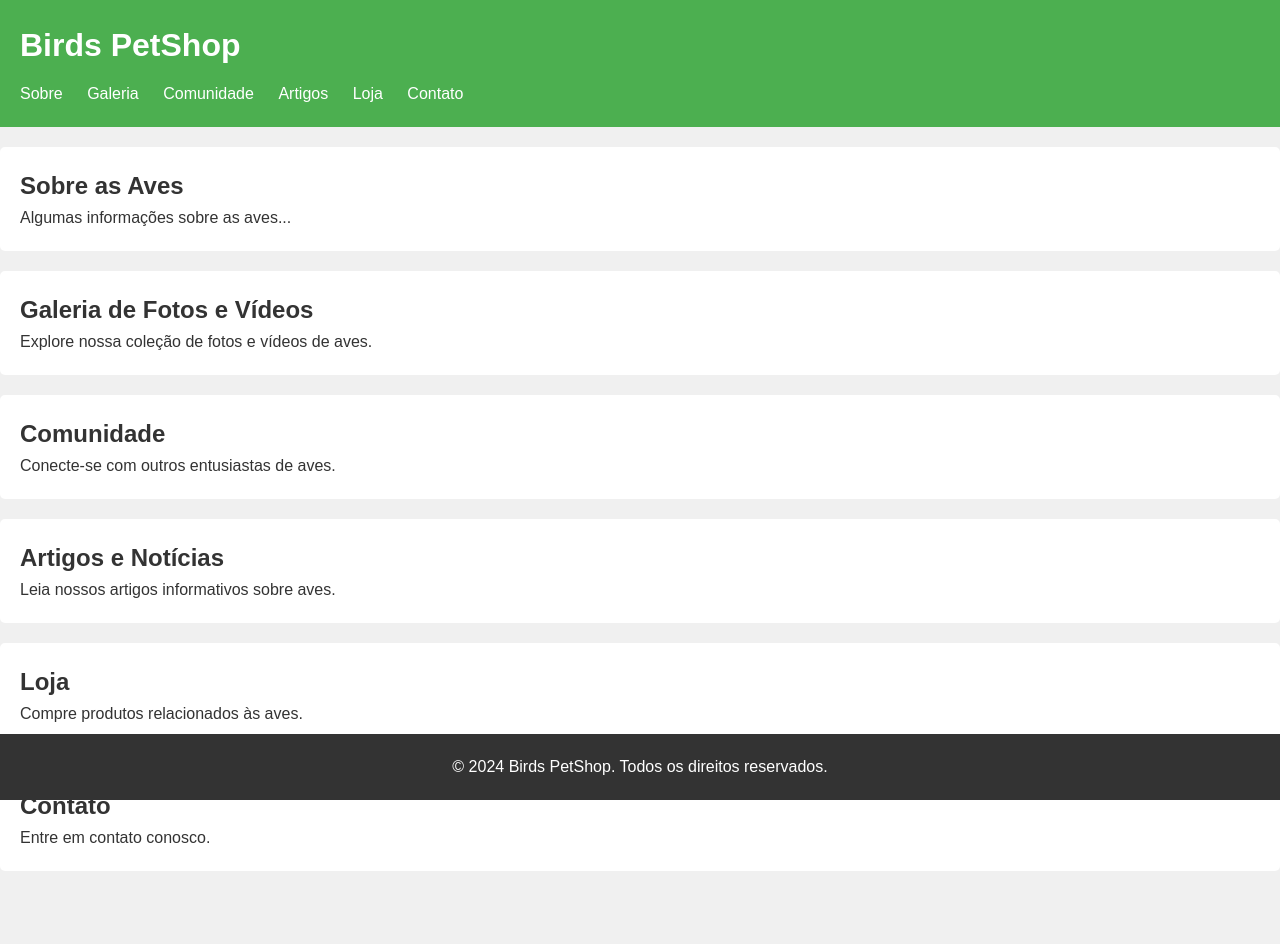
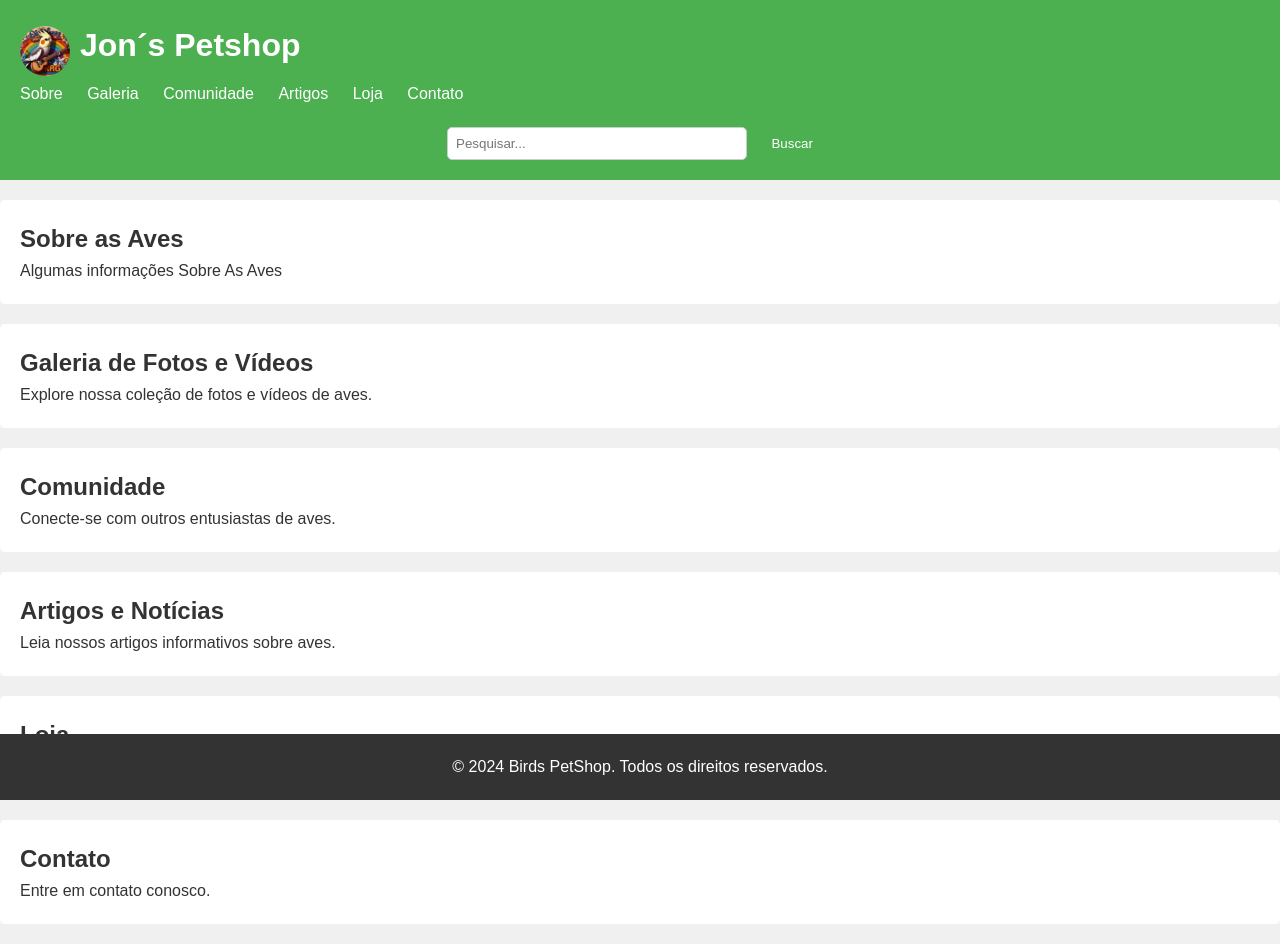
Before and after one commit to tata1808/Petshop-Para-Aves, a plain HTML site: page index.html in a window 1280 px wide. Before the commit the page ends 891 px from the top, so only its background shows below. Drawn offline with Linux system fonts and the light colour scheme.

Commit message:
jon´s petshop

```diff
--- a/assets/imagens/index.html
+++ b/index.html
@@ -1,5 +1,5 @@
 <!DOCTYPE html>
-<html lang="pt-BR">
+<html lang="pt-BR" data-bs-theme="dark">
 <head>
     <meta charset="UTF-8">
     <meta name="viewport" content="width=device-width, initial-scale=1.0">
@@ -8,7 +8,10 @@
 </head>
 <body>
     <header>
-        <h1>Birds PetShop</h1>
+        <div class="logo">
+            <img src="imagens/_8bf143ed-2f97-4bd2-8588-352983e9f2f2.jpg">
+            <h1>Jon´s Petshop</h1>
+        </div>
         <nav>
             <ul>
                 <li><a href="#sobre">Sobre</a></li>
@@ -19,11 +22,15 @@
                 <li><a href="#contato">Contato</a></li>
             </ul>
         </nav>
+        <form id="search-form" action="#" method="get">
+            <input type="text" id="search-input" placeholder="Pesquisar...">
+            <button type="submit">Buscar</button>
+        </form>
     </header>
 
     <section id="sobre">
         <h2>Sobre as Aves</h2>
-        <p>Algumas informações sobre as aves...</p>
+        <p>Algumas informações Sobre As Aves</p>
     </section>
 
     <section id="galeria">
@@ -54,5 +61,11 @@
     <footer>
         <p>&copy; 2024 Birds PetShop. Todos os direitos reservados.</p>
     </footer>
+    <script>
+        function toggleDarkMode() {
+            var body = document.body;
+            body.classList.toggle("dark-mode");
+        }
+    </script>
 </body>
 </html>
--- a/assets/imagens/style.css
+++ b/style.css
@@ -1,11 +1,10 @@
-/* Reset CSS básico */
 * {
     margin: 0;
     padding: 0;
     box-sizing: border-box;
 }
 
-/* Estilos gerais */
+
 body {
     font-family: Arial, sans-serif;
     background-color: #f0f0f0;
@@ -53,3 +52,47 @@ footer {
     bottom: 0;
     width: 100%;
 }
+#search-form {
+    margin-top: 20px;
+    text-align: center;
+}
+
+#search-input {
+    padding: 8px;
+    width: 300px;
+    border: 1px solid #ccc;
+    border-radius: 5px;
+}
+
+#search-input:focus {
+    outline: none;
+    border-color: #4caf50;
+}
+
+#search-form button {
+    padding: 8px 20px;
+    background-color: #4caf50;
+    color: #fff;
+    border: none;
+    border-radius: 5px;
+    cursor: pointer;
+}
+
+#search-form button:hover {
+    background-color: #45a049;
+}
+.logo {
+    display: flex;
+    align-items: center;
+}
+
+.logo img {
+    width: 50px;
+    margin-right: 10px;
+}
+
+.logo img {
+    width: 50px;
+    margin-right: 10px;
+    border-radius: 50%;
+}
```
Also changed, not shown: imagens/index.html (added, +71 -0 lines), imagens/8f8d33d71c3e6fecc8d5ebcde68aeb20.jpg (renamed from assets/imagens/8f8d33d71c3e6fecc8d5ebcde68aeb20.jpg), imagens/_8bf143ed-2f97-4bd2-8588-352983e9f2f2.jpg (added).
